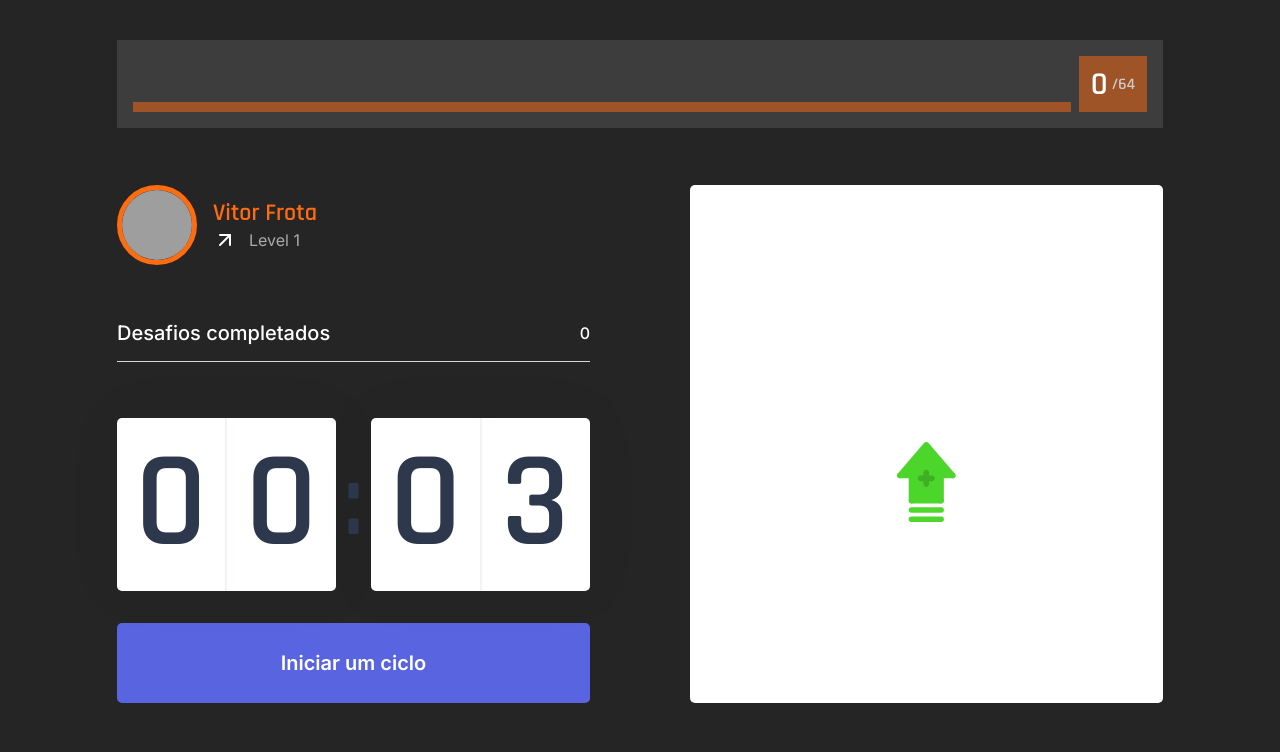
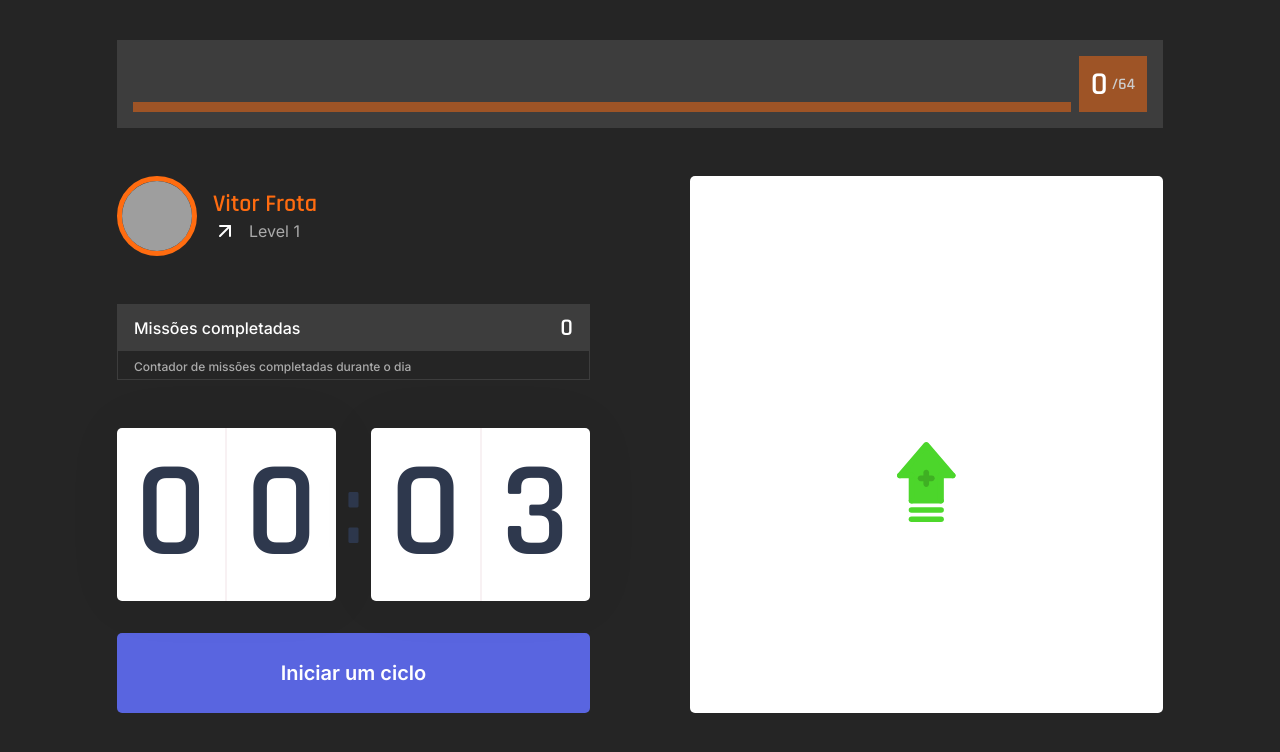
Before and after one commit to vitorfrota/nlw-moveit, a Next.js app: page / in a window 1280 px wide. Shown: the top 752 px of the page. Built offline with nearby package versions, Linux system fonts and the light colour scheme; grey boxes are pictures that could not be loaded.

Commit message:
componente completedchallenges modificada para td

```diff
--- a/src/components/CompletedChallenges.tsx
+++ b/src/components/CompletedChallenges.tsx
@@ -6,8 +6,13 @@ export function CompletedChallenges(){
     const { challengesCompleted } = useContext(ChallengesContext);
     return (
         <div className={styles.completedChallengesContainer}>
-            <span>Desafios completados</span>
-            <span>{challengesCompleted}</span>
+            <div>
+                <p>Missões completadas</p>
+                <span>{challengesCompleted}</span>
+            </div>
+            <footer>
+                <span>Contador de missões completadas durante o dia</span>
+            </footer>
         </div>
     )
 }
--- a/src/styles/components/CompletedChallenges.module.css
+++ b/src/styles/components/CompletedChallenges.module.css
@@ -1,15 +1,34 @@
 .completedChallengesContainer {
-    display: flex;
-    align-items: center;
-    justify-content: space-between;
+  display: flex;
+  flex-direction: column;
 
-    margin: 3.5rem 0;
-    padding-bottom: 1rem;
-    border-bottom: 1px solid #d7d8da;
+  margin: 3rem 0;
 
-    font-weight: 500;
+  font-weight: 500;
+
+  border: 1px solid rgba(130, 130, 130, 0.25);
 }
 
-.completedChallengesContainer span:first-child {
-    font-size: 1.25rem;
+.completedChallengesContainer > div {
+  display: flex;
+  align-items: center;
+  justify-content: space-between;
+
+  background: rgba(130, 130, 130, 0.25);
+
+  padding: 0.5rem 1rem;
 }
+
+.completedChallengesContainer > div > span {
+  font-family: Rajdhani;
+  font-size: 1.5rem;
+}
+
+.completedChallengesContainer > footer {
+  padding: 0.25rem 1rem;
+}
+
+.completedChallengesContainer > footer span {
+  font-size: 0.75rem;
+  color: var(--text);
+}
```
